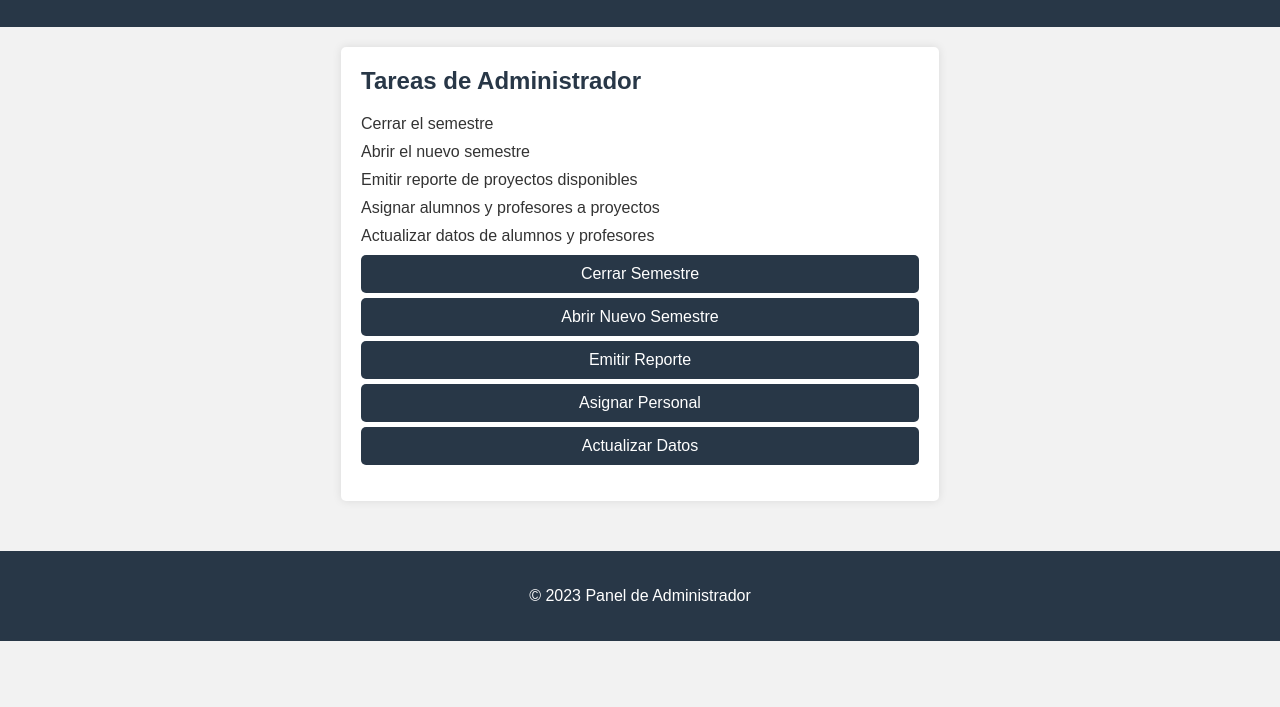
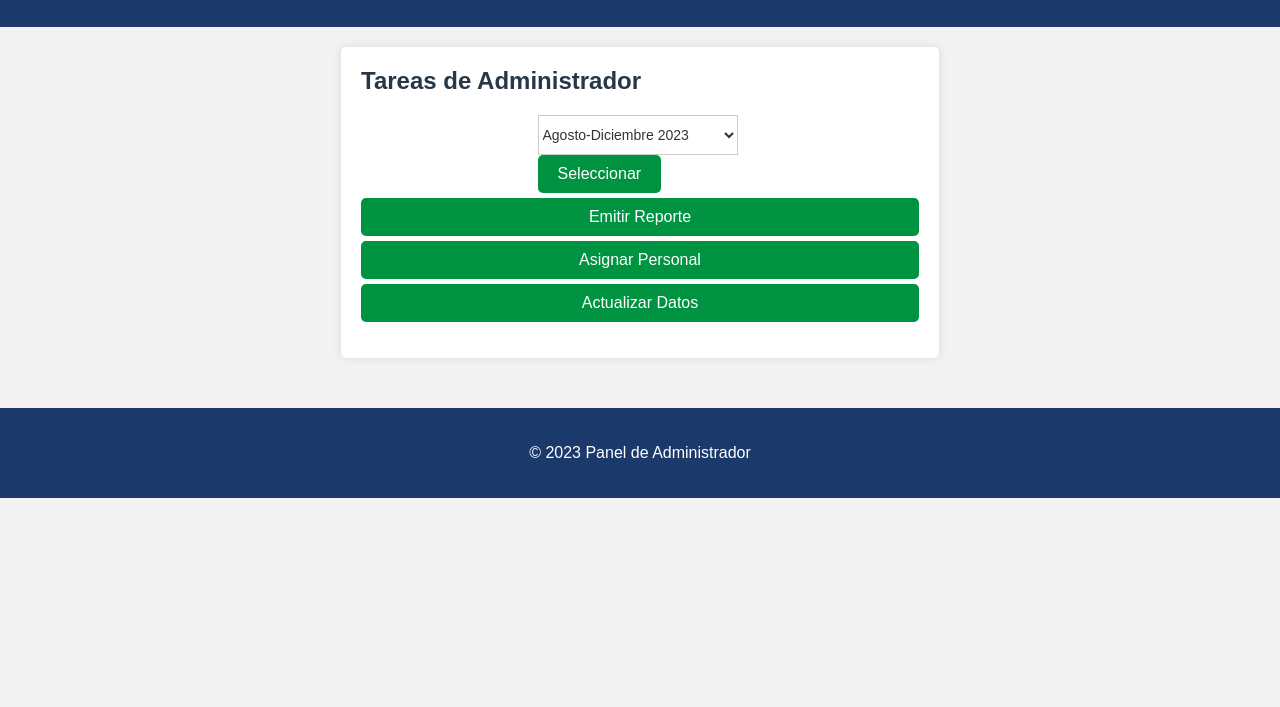
Before and after one commit to leonardo-mg/webProject, a plain HTML site: page administrador.html in a window 1280 px wide. Shown: the part 93-800 px from the top of the page. Drawn offline with Linux system fonts and the light colour scheme.

Commit message:
Actualizacion de vistas

```diff
--- a/administrador.html
+++ b/administrador.html
@@ -16,14 +16,23 @@
       <h2>Tareas de Administrador</h2>
       <!-- Lista de tareas -->
       <ul>
-        <li>Cerrar el semestre</li>
-        <li>Abrir el nuevo semestre</li>
-        <li>Emitir reporte de proyectos disponibles</li>
-        <li>Asignar alumnos y profesores a proyectos</li>
-        <li>Actualizar datos de alumnos y profesores</li>
         <!-- Agrega botones o enlaces para realizar estas tareas -->
-        <button class="tareaBtn" data-tarea="Cerrar Semestre">Cerrar Semestre</button>
-        <button class="tareaBtn" data-tarea="Abrir Nuevo Semestre">Abrir Nuevo Semestre</button>
+        <div class="period-section">
+          <form method="post" action="">
+            <select name="Periodo" id="">
+                <option value="2023-2">Agosto-Diciembre 2023</option>
+                <option value="2023-1">Enero-Junio 2023</option>
+                <option value="2022-2">Agosto-Diciembre 2022</option>
+                <option value="2022-1">Enero-Junio 2022</option>
+                <option value="2021-2">Agosto-Diciembre 2021</option>
+                <option value="2021-1">Enero-Junio 2021</option>
+            </select>
+            <div class="button">
+              <button class="bttn" type="submit">Seleccionar</button>
+          </div>
+              </form>
+          </div>
+        </div>
         <button class="tareaBtn" data-tarea="Emitir Reporte">Emitir Reporte</button>
         <button class="tareaBtn" data-tarea="Asignar Personal">Asignar Personal</button>
         <button class="tareaBtn" data-tarea="Actualizar Datos">Actualizar Datos</button>
--- a/css/administrador.css
+++ b/css/administrador.css
@@ -8,7 +8,7 @@ body {
   }
 
   header, footer {
-    background-color: #283747;
+    background-color: #1b396a;
     color: white;
     text-align: center;
     padding: 20px 0;
@@ -39,7 +39,7 @@ body {
     padding: 10px 20px;
     font-size: 16px;
     cursor: pointer;
-    background-color: #283747;
+    background-color: #009341;
     color: #fff;
     border: none;
     border-radius: 5px;
@@ -47,7 +47,7 @@ body {
   }
 
   button:hover {
-    background-color: #1a2533;
+    background-color: #03ad50;
   }
 
   /* Estilos específicos para la sección de tareas */
@@ -69,3 +69,21 @@ body {
     width: 100%;
     margin-top: 5px;
   }
+  .period-section{
+    display: flex;
+    flex-direction: column;
+    align-items: center;
+    justify-content: center;
+  }
+  .period-section select{
+    font-family: 'Inria', sans-serif;
+    width: 200px;
+    height: 40px;
+    background-color: #f2f2f2;
+    border: 1px solid #ccc;
+    color: #333;
+    font-size: 14px;
+    background-color: #fff;
+    color: #333;
+    margin-right: 5px;
+  }
--- a/css/empresa.css
+++ b/css/empresa.css
@@ -12,6 +12,9 @@ body {
     color: white;
     text-align: center;
     padding: 20px 0;
+  }
+  footer{
+    margin-top: 50px;
   }
 
   main {
--- a/css/perfilAlumno.css
+++ b/css/perfilAlumno.css
@@ -8,10 +8,14 @@ body {
   }
 
   header, footer {
-    background-color: #283747;
+    background-color: #1b396a;;
     color: white;
     text-align: center;
     padding: 20px 0;
+  }
+
+  footer{
+    margin-top: 235px;
   }
 
   main {
--- a/css/perfilEmpresa.css
+++ b/css/perfilEmpresa.css
@@ -8,10 +8,14 @@ body {
   }
 
   header, footer {
-    background-color: #283747;
+    background-color: #1b396a;
     color: white;
     text-align: center;
     padding: 20px 0;
+  }
+
+  footer{
+    margin-top: 179px;
   }
 
   main {
```
